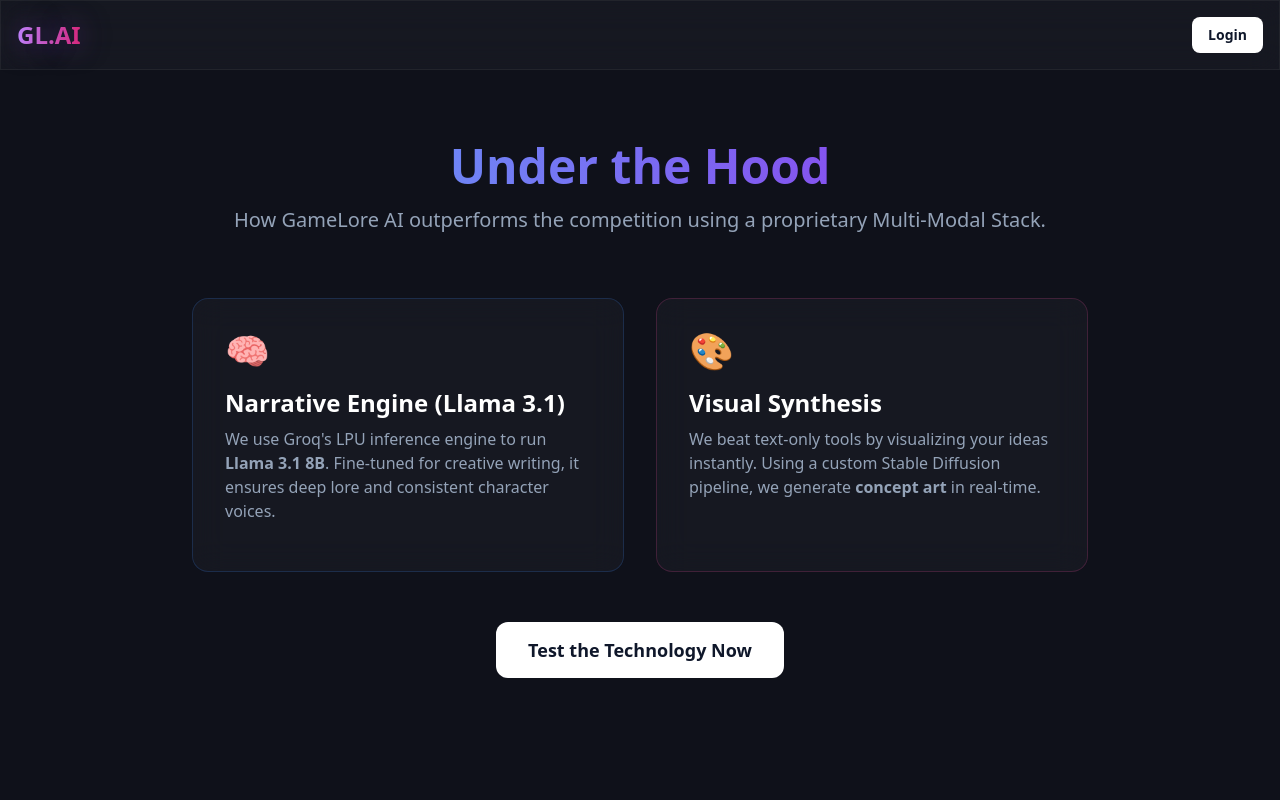
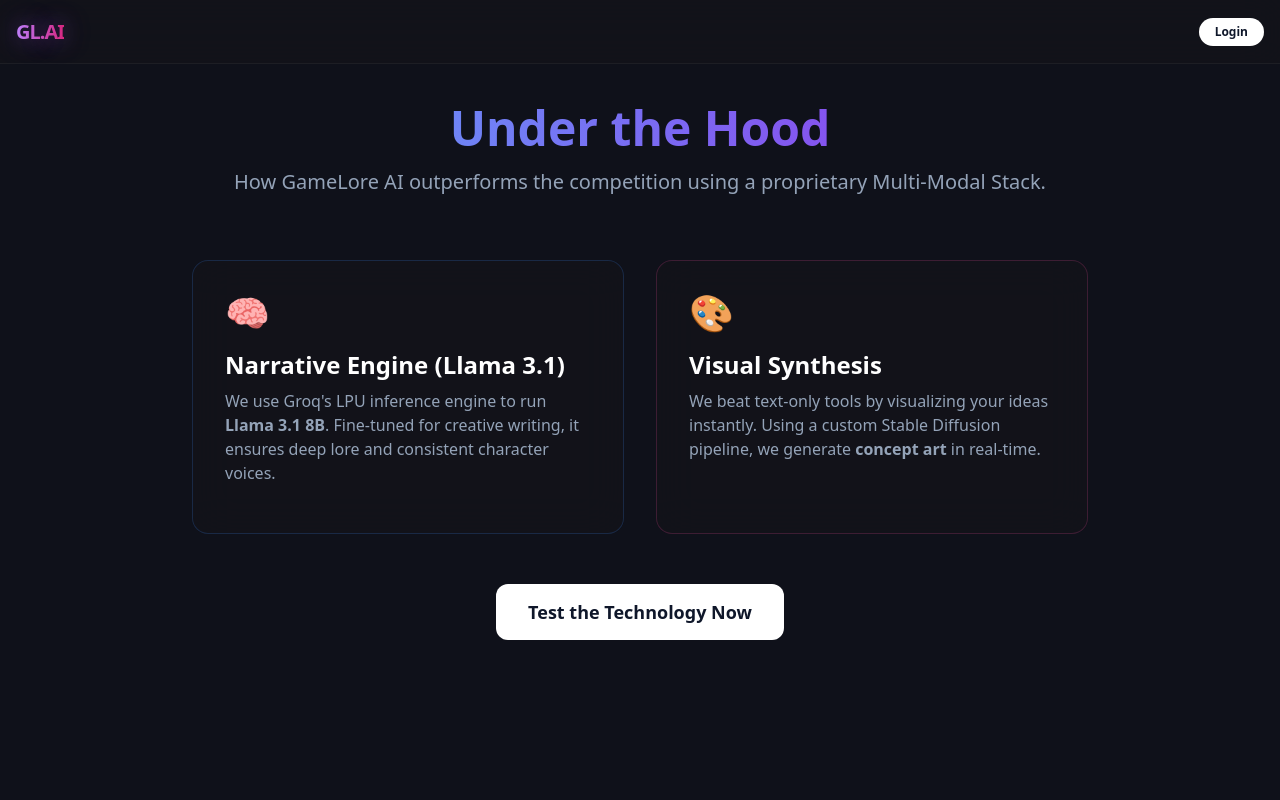
Before and after one commit to Devil-nkp/GameLore-AI, a Flask app: page /about in a window 1280 px wide. Run offline with Flask 3, Linux system fonts and the light colour scheme; some libraries are stand-ins or nearby versions.

Commit message:
base.html

```diff
--- a/templates/base.html
+++ b/templates/base.html
@@ -8,38 +8,34 @@
     <script src="https://unpkg.com/htmx.org@1.9.10"></script>
     <script defer src="https://cdn.jsdelivr.net/npm/alpinejs@3.13.3/dist/cdn.min.js"></script>
     <style>
-        .glass { background: rgba(255, 255, 255, 0.03); backdrop-filter: blur(16px); border: 1px solid rgba(255, 255, 255, 0.08); }
-        .glow-text { text-shadow: 0 0 30px rgba(168, 85, 247, 0.5); }
-        .htmx-indicator{ display:none; }
-        .htmx-request .htmx-indicator{ display:inline; }
-        .htmx-request #vid-text { display: none; }
+        /* Immersive Dark Mode */
+        body { background-color: #0f111a; }
+        .glass { background: rgba(20, 20, 25, 0.6); backdrop-filter: blur(20px); border-bottom: 1px solid rgba(255, 255, 255, 0.05); }
+        .glow-text { text-shadow: 0 0 25px rgba(168, 85, 247, 0.6); }
+        .htmx-indicator { display:none; }
+        .htmx-request .htmx-indicator { display:inline; }
         [x-cloak] { display: none !important; }
     </style>
 </head>
-<body class="bg-[#0f111a] text-slate-100 font-sans antialiased min-h-screen" x-data="{ modalOpen: false, modalSrc: '' }">
-    <nav class="border-b border-white/5 p-4 flex justify-between items-center glass sticky top-0 z-50">
-        <a href="/" class="text-xl md:text-2xl font-extrabold bg-clip-text text-transparent bg-gradient-to-r from-purple-400 to-pink-600 glow-text">GL.AI</a>
+<body class="text-slate-100 font-sans antialiased min-h-screen flex flex-col">
+    <nav class="p-4 flex justify-between items-center glass sticky top-0 z-50 h-16">
+        <a href="/" class="text-xl font-extrabold bg-clip-text text-transparent bg-gradient-to-r from-purple-400 to-pink-600 glow-text tracking-tighter">GL.AI</a>
         <div class="flex gap-4 items-center">
             {% if current_user.is_authenticated %}
                 <div class="hidden md:flex flex-col items-end text-xs mr-2">
                     <span class="text-purple-400 font-bold">{{ current_user.name }}</span>
                     <span class="text-slate-500">{{ current_user.credits }} Cr</span>
                 </div>
-                <a href="/dashboard" class="hover:text-white transition text-sm">Hub</a>
-                <a href="/generate_visuals" class="bg-purple-600 hover:bg-purple-500 px-4 py-2 rounded-lg font-bold text-sm shadow-[0_0_15px_rgba(147,51,234,0.4)]">Create</a>
+                <a href="/dashboard" class="text-sm font-medium hover:text-white transition">Hub</a>
+                <a href="/generate_visuals" class="bg-purple-600 hover:bg-purple-500 px-4 py-1.5 rounded-full font-bold text-xs shadow-lg shadow-purple-900/40 transition">Create</a>
                 <a href="/logout" class="text-slate-500 hover:text-red-400 text-sm">Exit</a>
             {% else %}
-                <a href="/login/google" class="bg-white text-slate-900 px-4 py-2 rounded-lg font-bold text-sm">Login</a>
+                <a href="/login/google" class="bg-white text-slate-900 px-4 py-1.5 rounded-full font-bold text-xs">Login</a>
             {% endif %}
         </div>
     </nav>
 
-    <div x-show="modalOpen" x-transition.opacity class="fixed inset-0 z-[100] bg-black/95 flex items-center justify-center p-4" x-cloak @click.self="modalOpen = false">
-        <button @click="modalOpen = false" class="absolute top-4 right-4 text-white/50 hover:text-white text-4xl">&times;</button>
-        <img :src="modalSrc" class="max-h-[90vh] max-w-full rounded shadow-2xl border border-slate-700 object-contain">
-    </div>
-
-    <main class="container mx-auto p-4 md:p-8">
+    <main class="flex-1 w-full flex flex-col">
         {% block content %}{% endblock %}
     </main>
 </body>
```
